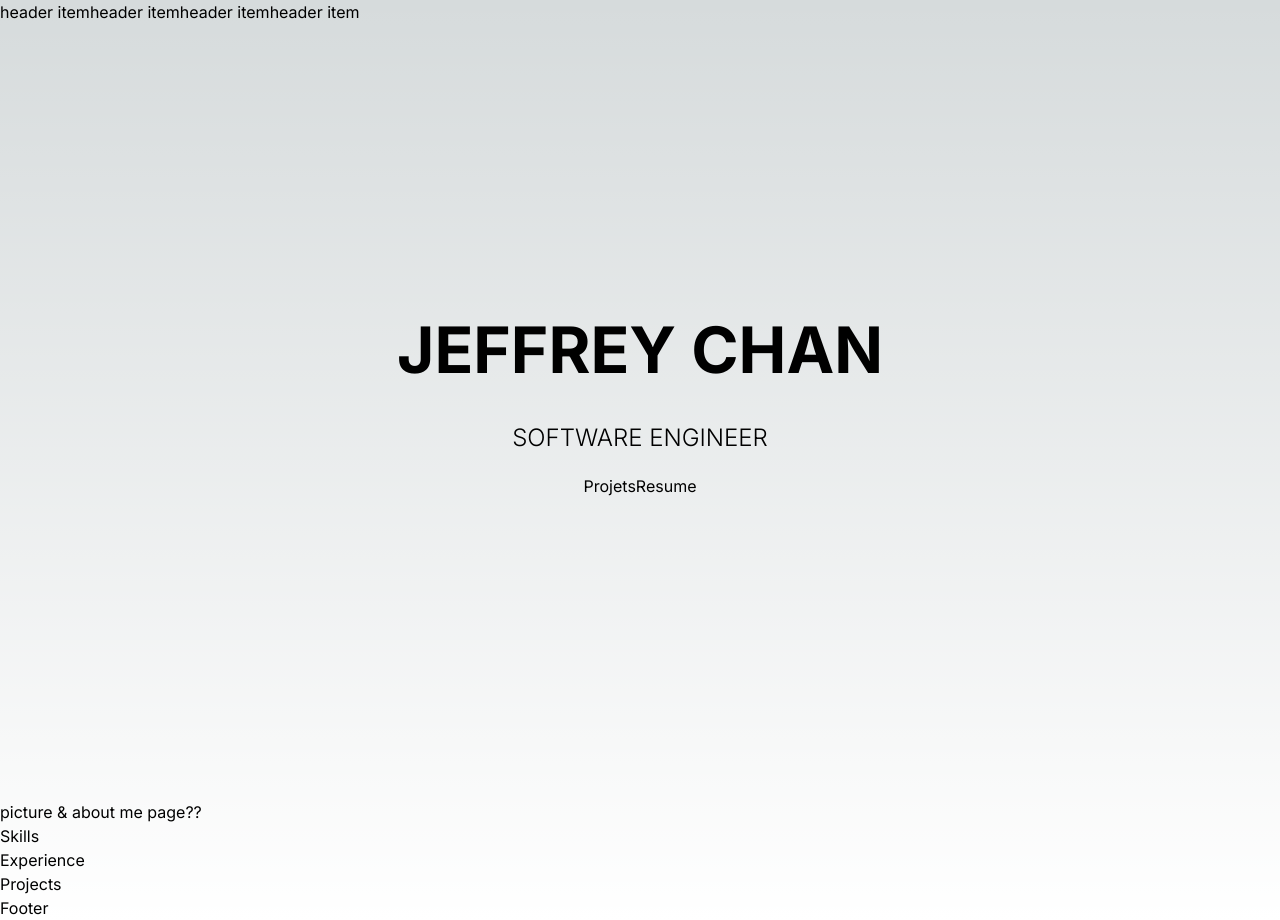
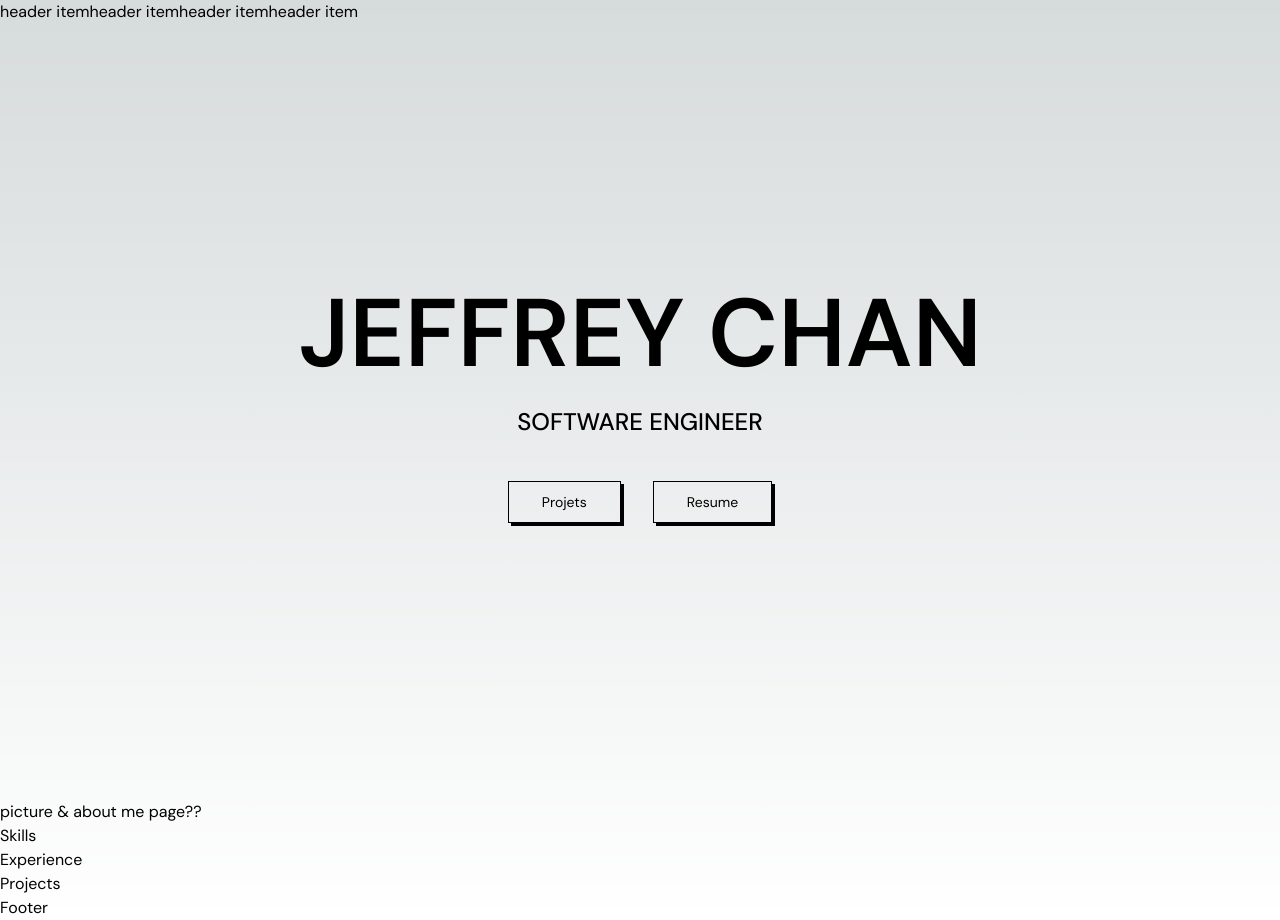
Before and after one commit to JeffreyChan1303/portfolio-website, a Next.js app: page / in a window 1280 px wide. Built offline with nearby package versions, Linux system fonts and the light colour scheme.

Commit message:
feat: add hero btn styles. change website title, and description

```diff
--- a/app/globals.css
+++ b/app/globals.css
@@ -8,13 +8,13 @@
   --background-end-rgb: 255, 255, 255;
 }
 
-@media (prefers-color-scheme: dark) {
+/* @media (prefers-color-scheme: dark) {
   :root {
     --foreground-rgb: 255, 255, 255;
     --background-start-rgb: 0, 0, 0;
     --background-end-rgb: 0, 0, 0;
   }
-}
+} */
 
 body {
   color: rgb(var(--foreground-rgb));
@@ -40,15 +40,38 @@ body {
 /* hero styles */
 
 .hero {
-  @apply flex flex-col gap-5 relative z-0 max-w-[1440px] mx-auto h-screen justify-center items-center;
+  @apply flex flex-col gap-5 relative z-0 max-w-[1440px] mx-auto h-screen justify-center items-center text-center;
 }
 
 .hero__title {
-  @apply 2xl:text-8xl sm:text-[64px] text-[50px] font-bold;
+  @apply 2xl:text-8xl md:text-8xl sm:text-6xl text-5xl font-semibold;
 }
 
 .hero__subtitle {
-  @apply text-2xl font-light mt-1;
+  @apply text-2xl mt-1 font-medium;
+}
+
+.hero__btn-wrapper {
+  @apply mt-8
+}
+
+.hero__btn {
+  color: rgb(var(--foreground-rgb));
+  font-size: 14px;
+  background-color: transparent;
+  text-align: center;
+  border: 1px solid rgb(var(--foreground-rgb));
+  padding: 11px 33px;
+  cursor: pointer;
+  box-shadow: 3px 3px 0 0 rgb(var(--foreground-rgb));
+  transition: all 250ms ease-in-out;
+  margin: 0 1rem;
+}
+
+.hero__btn:hover {
+  opacity: 1;
+  box-shadow: 0 0 0 0;
+  transform: translateY(3px);
 }
 
 /* header styles */
@@ -56,3 +79,30 @@ body {
 .header {
   @apply fixed w-full flex flex-1
 }
+
+/* section styles */
+.section__title {
+
+}
+.section__subtitle {
+
+}
+.section__content {
+
+}
+
+.section--left {
+
+}
+
+.section--right {
+
+}
+
+.section__img-wrapper {
+
+}
+
+.section__img {
+
+}
--- a/app/layout.tsx
+++ b/app/layout.tsx
@@ -1,22 +1,19 @@
-import './globals.css'
-import type { Metadata } from 'next'
-import { Inter } from 'next/font/google'
+import './globals.css';
+import type { Metadata } from 'next';
+import { DM_Sans, Inter } from 'next/font/google';
 
-const inter = Inter({ subsets: ['latin'] })
+const inter = Inter({ subsets: ['latin'] });
+const DMSans = DM_Sans({ subsets: ['latin'] });
 
 export const metadata: Metadata = {
-  title: 'Create Next App',
-  description: 'Generated by create next app',
-}
+  title: 'Jeffrey Chan',
+  description: "Jeffrey Chan's portfolio website",
+};
 
-export default function RootLayout({
-  children,
-}: {
-  children: React.ReactNode
-}) {
+export default function RootLayout({ children }: { children: React.ReactNode }) {
   return (
     <html lang="en">
-      <body className={inter.className}>{children}</body>
+      <body className={`${inter.className} ${DMSans.className}`}>{children}</body>
     </html>
-  )
+  );
 }
--- a/components/Hero.tsx
+++ b/components/Hero.tsx
@@ -6,9 +6,12 @@ const Hero = () => {
     <div className="hero">
       <h1 className="hero__title">JEFFREY CHAN</h1>
       <h5 className="hero__subtitle">SOFTWARE ENGINEER</h5>
-      <div>
-        <Link href="#projects">Projets</Link>
+      <div className="hero__btn-wrapper">
+        <Link className="hero__btn" href="#projects">
+          Projets
+        </Link>
         <Link
+          className="hero__btn"
           href="/assets/7_31_2023 Resume Jeffrey Chan.pdf"
           target="_blank"
           rel="noopener noreferrer"
```
